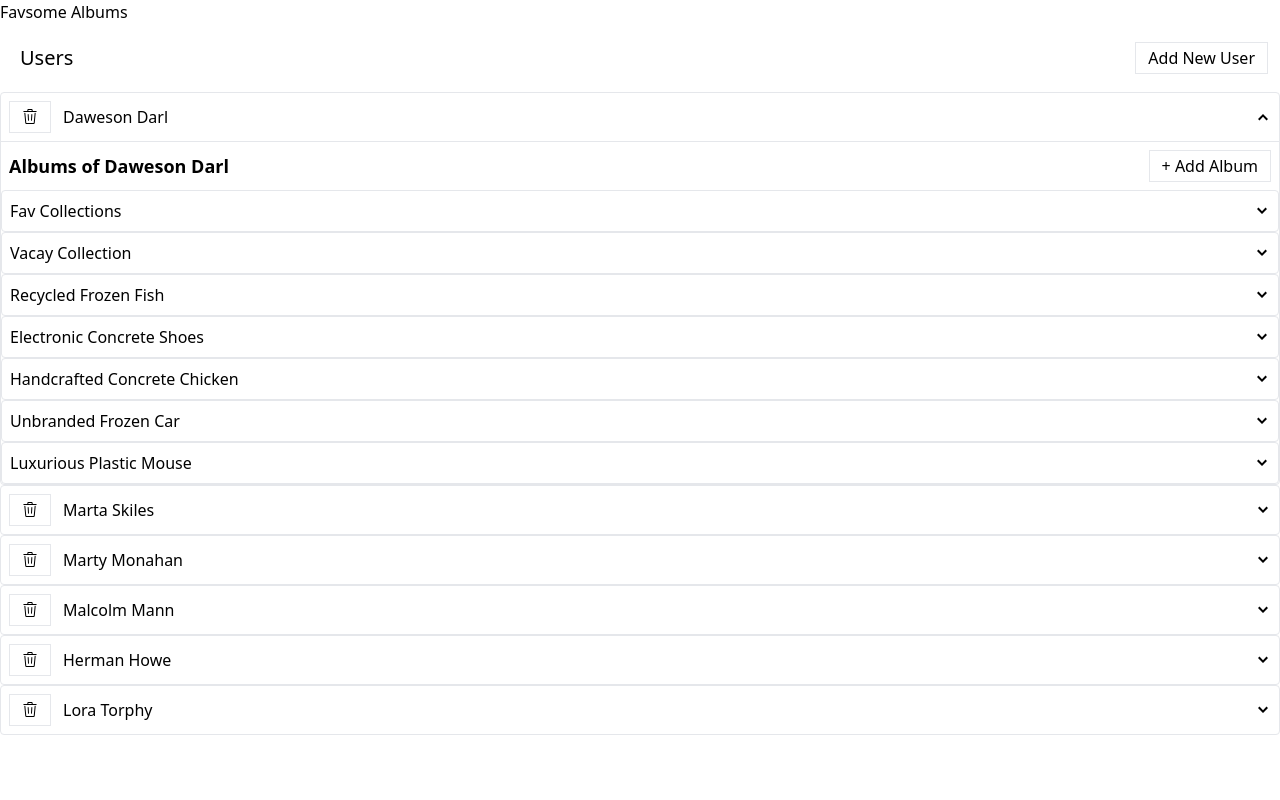
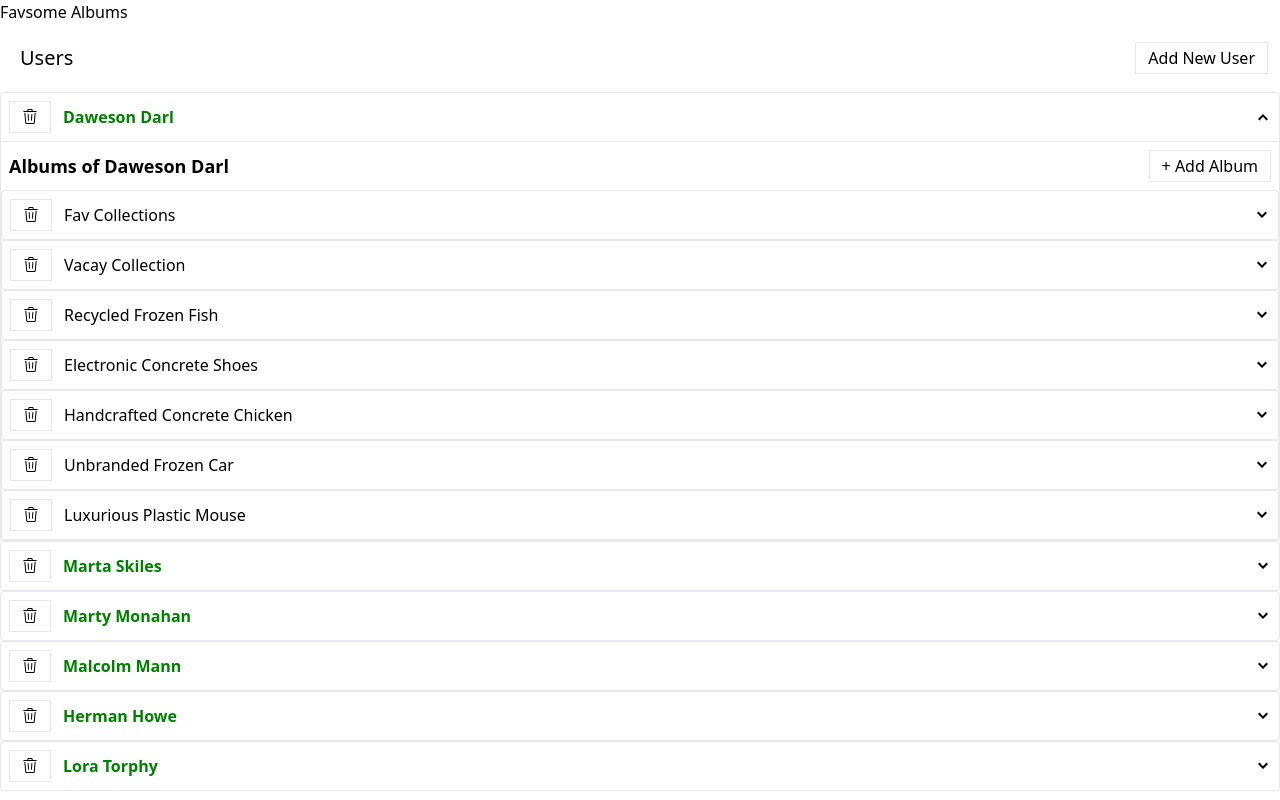
Before and after one commit to chandanch/favsome-albums, a React (Create React App) app: page / in a window 1280 px wide. Both pictures are taken after a click on the element 1263 px from the left and 117 px from the top of the page. Built offline with nearby package versions, Linux system fonts and the light colour scheme; data requests are answered from the project's data file.

Commit message:
delete album and style fixes

```diff
--- a/src/components/albums-list-item/AlbumListItem.jsx
+++ b/src/components/albums-list-item/AlbumListItem.jsx
@@ -1,7 +1,29 @@
+import { GoTrash } from 'react-icons/go';
+
+import Button from '../button/Button';
 import ExpandablePanel from '../expandable-panel/ExpandablePanel';
+import { useDeleteAlbumMutation } from '../../store';
 
 const AlbumListItem = ({ album }) => {
-	const header = <div>{album.name}</div>;
+	const [deleteAlbum, result] = useDeleteAlbumMutation();
+
+	const deleteAlbumItem = () => {
+		//TODO: Delete album
+		deleteAlbum(album);
+	};
+
+	const header = (
+		<>
+			<Button
+				className="mr-3"
+				isLoading={result.isLoading}
+				onClick={deleteAlbumItem}
+			>
+				<GoTrash />
+			</Button>
+			{album.name}
+		</>
+	);
 	return (
 		<ExpandablePanel header={header} key={album.id}>
 			List of Photos!
--- a/src/components/users-list-item/UsersListItem.jsx
+++ b/src/components/users-list-item/UsersListItem.jsx
@@ -22,7 +22,9 @@ const UsersListItem = ({ user }) => {
 			>
 				<GoTrash />
 			</Button>
-			{user.name}
+			<h2 className="font-bold" style={{ color: 'green' }}>
+				{user.name}
+			</h2>
 		</>
 	);
 
--- a/src/store/apis/albumsApi.js
+++ b/src/store/apis/albumsApi.js
@@ -14,7 +14,12 @@ const albumsApi = createApi({
 		return {
 			getAlbums: builder.query({
 				providesTags: (result, error, user) => {
-					return [{ type: 'album', id: user.id }];
+					const tags = result.map((album) => {
+						return { type: 'album', id: album.id };
+					});
+					tags.push({ type: 'userAlbums', id: user.id });
+
+					return tags;
 				},
 				query: (user) => {
 					return {
@@ -28,7 +33,7 @@ const albumsApi = createApi({
 			}),
 			addAlbum: builder.mutation({
 				invalidatesTags: (result, error, album) => {
-					return [{ type: 'album', id: album.userId }];
+					return [{ type: 'userAlbums', id: album.userId }];
 				},
 				query: (album) => {
 					return {
@@ -38,9 +43,24 @@ const albumsApi = createApi({
 					};
 				},
 			}),
+			deleteAlbum: builder.mutation({
+				invalidatesTags: (result, error, album) => {
+					return [{ type: 'album', id: album.id }];
+				},
+				query: (album) => {
+					return {
+						url: `/albums/${album.id}`,
+						method: 'DELETE',
+					};
+				},
+			}),
 		};
 	},
 });
 
-export const { useGetAlbumsQuery, useAddAlbumMutation } = albumsApi;
+export const {
+	useGetAlbumsQuery,
+	useAddAlbumMutation,
+	useDeleteAlbumMutation,
+} = albumsApi;
 export { albumsApi };
--- a/src/store/index.js
+++ b/src/store/index.js
@@ -6,7 +6,7 @@ import { getUsers } from './thunks/getUsers';
 import { addUser } from './thunks/addUser';
 import { deleteUser } from './thunks/deleteUser';
 import { albumsApi } from './apis/albumsApi';
-import { useGetAlbumsQuery, useAddAlbumMutation } from './apis/albumsApi';
+import { useGetAlbumsQuery, useAddAlbumMutation, useDeleteAlbumMutation } from './apis/albumsApi';
 
 const store = configureStore({
 	reducer: {
@@ -27,4 +27,5 @@ export {
 	deleteUser,
 	useGetAlbumsQuery,
 	useAddAlbumMutation,
+	useDeleteAlbumMutation
 };
```
